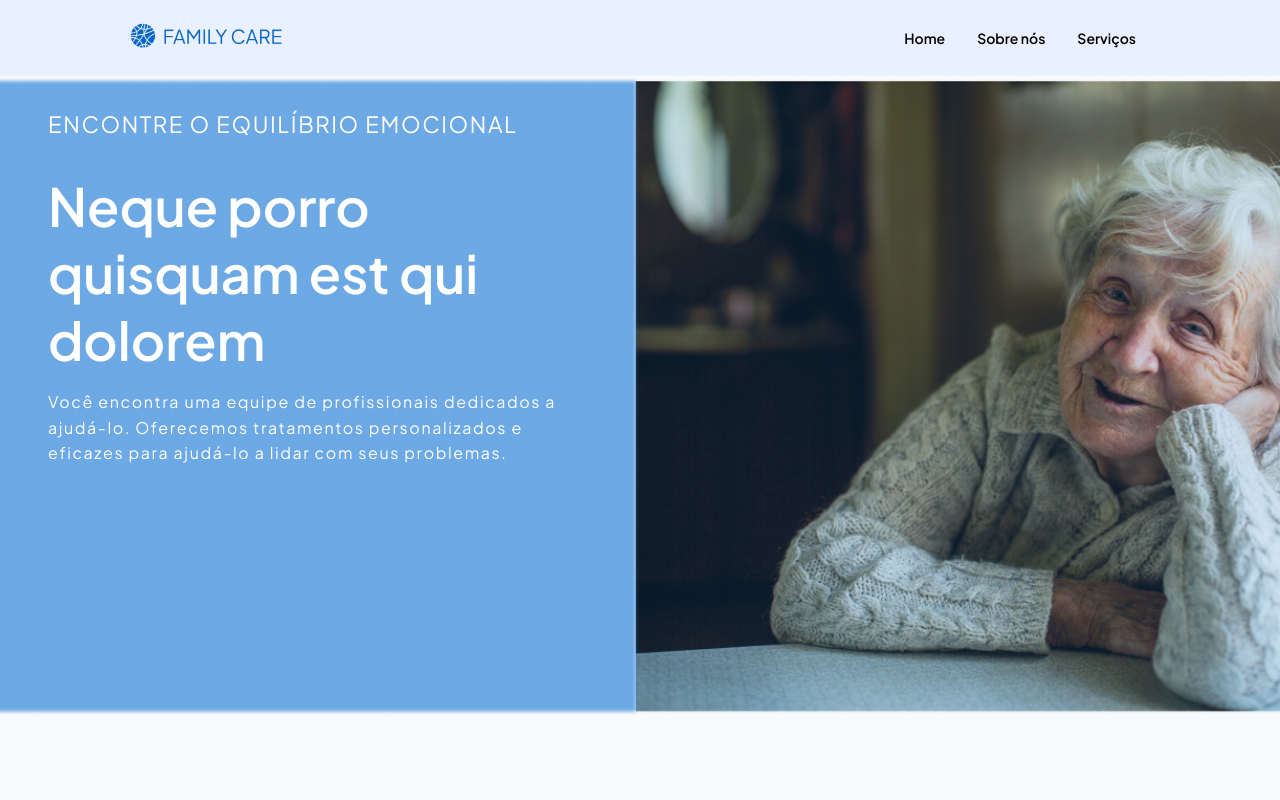
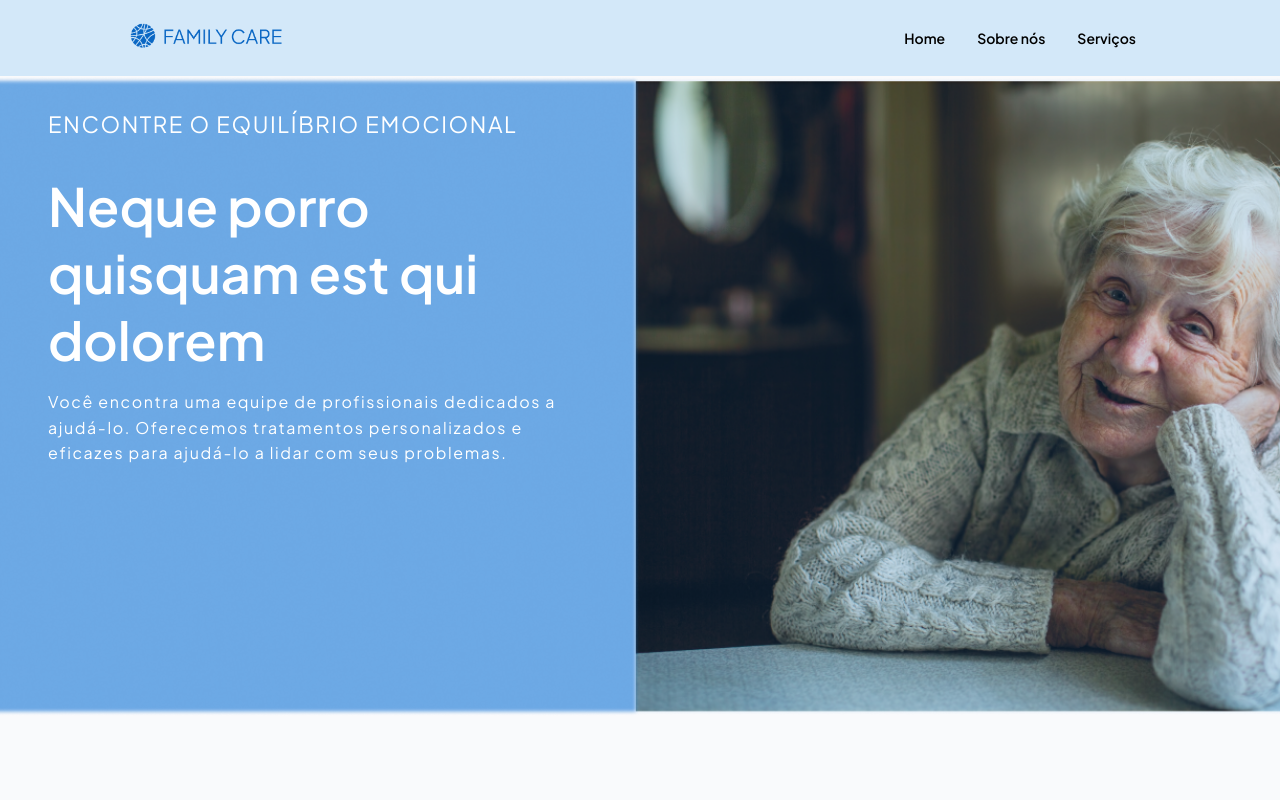
Before and after one commit to melissaJll/family-care, a React (Vite) app: page / in a window 1280 px wide. Shown: the top 800 px of the page. Built offline with nearby package versions, Linux system fonts and the light colour scheme.

Commit message:
Update Menu.jsx

```diff
--- a/src/components/Menu.jsx
+++ b/src/components/Menu.jsx
@@ -7,7 +7,7 @@ const StyledMenu = styled.header`
     top: 0;
   position: sticky;
   z-index: 1000; /* Garante que o menu fica acima de outros elementos */
-  background-color: #e9f0ff;
+  background-color: #D3E8F9;
 
   .limitador {
     max-width: 80vw;
```
